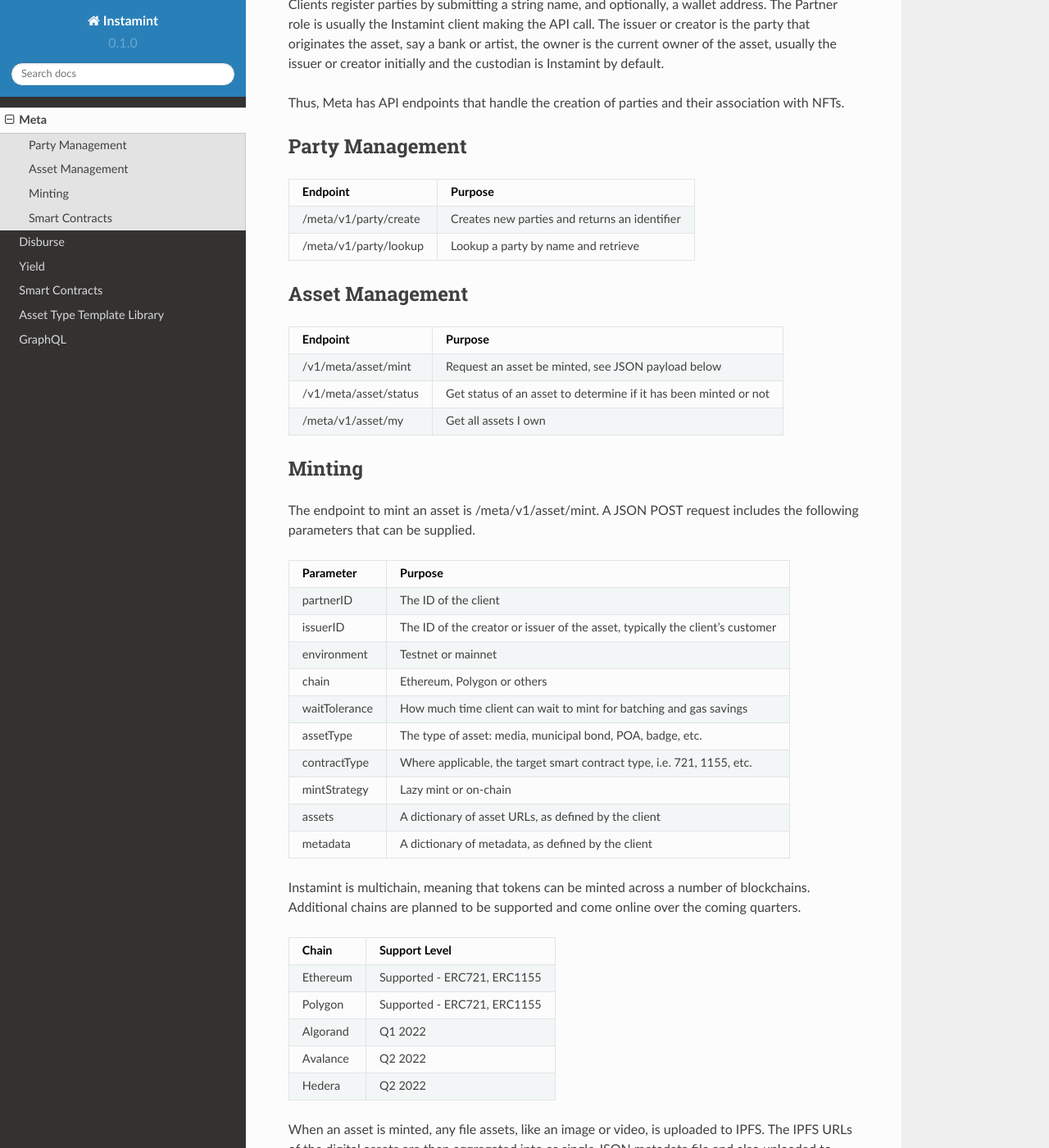
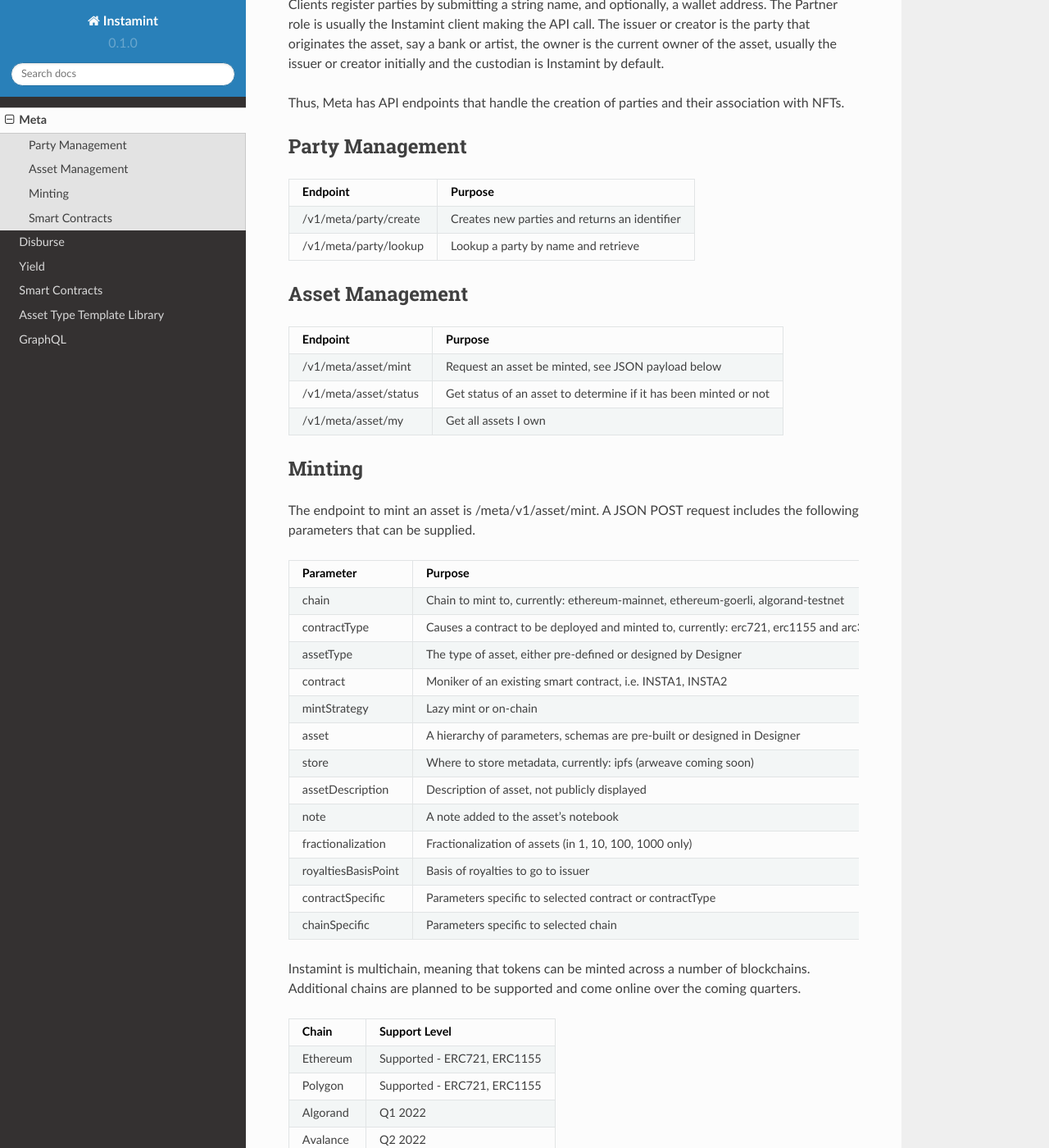
Before and after one commit to instamint/zzz-deprecated-docs, a Sphinx documentation site: the page built from docs/source/meta.rst, in a window 1280 px wide and 1400 px high, scrolled down 430 px. Shown: the whole window at 82% size. Built offline with Sphinx 7.4.7 and the Read the Docs theme 2.0.0, drawn with Linux system fonts in a browser that asks for light colours.

Commit message:
Update meta.rst

```diff
--- a/docs/source/meta.rst
+++ b/docs/source/meta.rst
@@ -15,9 +15,9 @@
 +----------------------------+-----------------------------------------------------------------------------+
 | Endpoint                   | Purpose                                                                     |
 +============================+=============================================================================+
-| /meta/v1/party/create      | Creates new parties and returns an identifier                               |
+| /v1/meta/party/create      | Creates new parties and returns an identifier                               |
 +----------------------------+-----------------------------------------------------------------------------+
-| /meta/v1/party/lookup      | Lookup a party by name and retrieve                                         |
+| /v1/meta/party/lookup      | Lookup a party by name and retrieve                                         |
 +----------------------------+-----------------------------------------------------------------------------+
 
 Asset Management
@@ -30,7 +30,7 @@
 +----------------------------+-----------------------------------------------------------------------------+
 | /v1/meta/asset/status      | Get status of an asset to determine if it has been minted or not            |
 +----------------------------+-----------------------------------------------------------------------------+
-| /meta/v1/asset/my          | Get all assets I own                                                        |
+| /v1/meta/asset/my          | Get all assets I own                                                        |
 +----------------------------+-----------------------------------------------------------------------------+
 
 
@@ -39,30 +39,35 @@
 
 The endpoint to mint an asset is /meta/v1/asset/mint. A JSON POST request includes the following parameters that can be supplied.
 
-+------------------+---------------------------------------------------------------------------------------+
-| Parameter        | Purpose                                                                               |
-+==================+=======================================================================================+
-| partnerID        | The ID of the client                                                                  |
-+------------------+---------------------------------------------------------------------------------------+
-| issuerID         | The ID of the creator or issuer of the asset, typically the client's customer         |
-+------------------+---------------------------------------------------------------------------------------+
-| environment      | Testnet or mainnet                                                                    |
-+------------------+---------------------------------------------------------------------------------------+
-| chain            | Ethereum, Polygon or others                                                           |
-+------------------+---------------------------------------------------------------------------------------+
-| waitTolerance    | How much time client can wait to mint for batching and gas savings                    |
-+------------------+---------------------------------------------------------------------------------------+
-| assetType        | The type of asset: media, municipal bond, POA, badge, etc.                            |
-+------------------+---------------------------------------------------------------------------------------+
-| contractType     | Where applicable, the target smart contract type, i.e. 721, 1155, etc.                |
-+------------------+---------------------------------------------------------------------------------------+
-| mintStrategy     | Lazy mint or on-chain                                                                 |
-+------------------+---------------------------------------------------------------------------------------+
-| assets           | A dictionary of asset URLs, as defined by the client                                  |
-+------------------+---------------------------------------------------------------------------------------+
-| metadata         | A dictionary of metadata, as defined by the client                                    |
-+------------------+---------------------------------------------------------------------------------------+
-
++--------------------------+---------------------------------------------------------------------------------------------+
+| Parameter                | Purpose                                                                                     |
++==========================+=============================================================================================+
+| chain                    | Chain to mint to, currently: ethereum-mainnet, ethereum-goerli, algorand-testnet            |
++--------------------------+---------------------------------------------------------------------------------------------+
+| contractType             | Causes a contract to be deployed and minted to, currently: erc721, erc1155 and arc3         |
++--------------------------+---------------------------------------------------------------------------------------------+
+| assetType                | The type of asset, either pre-defined or designed by Designer                               |
++--------------------------+---------------------------------------------------------------------------------------------+
+| contract                 | Moniker of an existing smart contract, i.e. INSTA1, INSTA2                                  |
++--------------------------+---------------------------------------------------------------------------------------------+
+| mintStrategy             | Lazy mint or on-chain                                                                       |
++--------------------------+---------------------------------------------------------------------------------------------+
+| asset                    | A hierarchy of parameters, schemas are pre-built or designed in Designer                    |
++--------------------------+---------------------------------------------------------------------------------------------+
+| store                    | Where to store metadata, currently: ipfs (arweave coming soon)                              |
++--------------------------+---------------------------------------------------------------------------------------------+
+| assetDescription         | Description of asset, not publicly displayed                                                |
++--------------------------+---------------------------------------------------------------------------------------------+
+| note                     | A note added to the asset's notebook                                                        |
++--------------------------+---------------------------------------------------------------------------------------------+
+| fractionalization        | Fractionalization of assets (in 1, 10, 100, 1000 only)                                      |
++--------------------------+---------------------------------------------------------------------------------------------+
+| royaltiesBasisPoint      | Basis of royalties to go to issuer                                                          |
++--------------------------+---------------------------------------------------------------------------------------------+
+| contractSpecific         | Parameters specific to selected contract or contractType                                    |
++--------------------------+---------------------------------------------------------------------------------------------+
+| chainSpecific            | Parameters specific to selected chain                                                       |
++--------------------------+---------------------------------------------------------------------------------------------+
 
 Instamint is multichain, meaning that tokens can be minted across a number of blockchains. Additional chains are planned to be supported and come online over the coming quarters.
 
```
